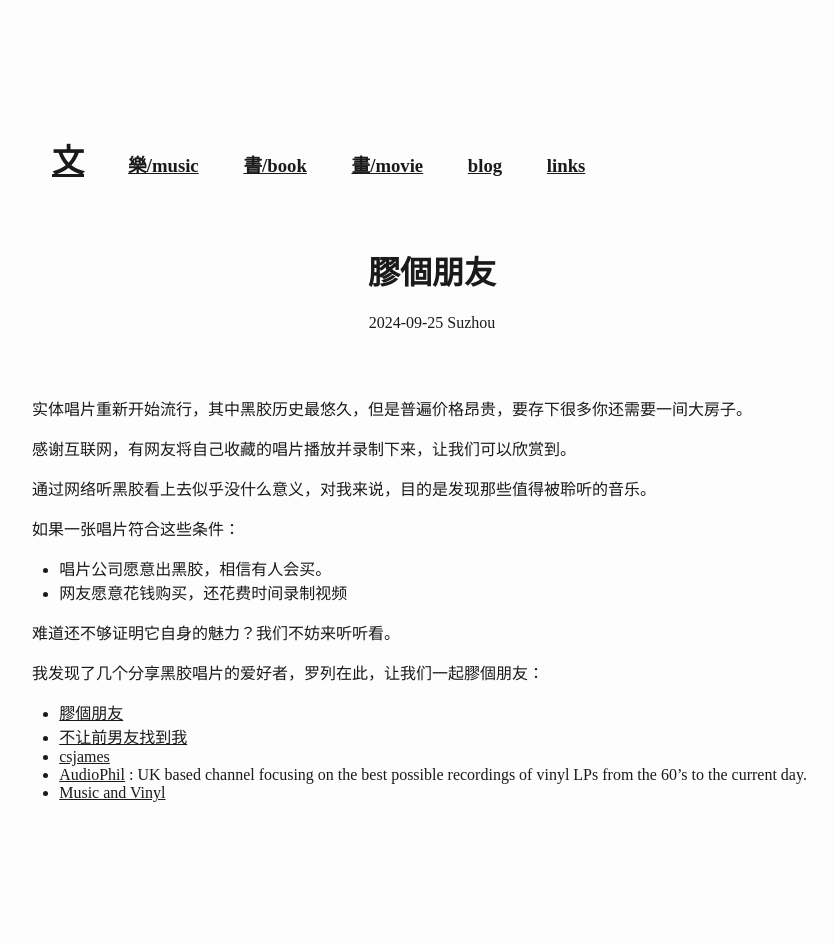
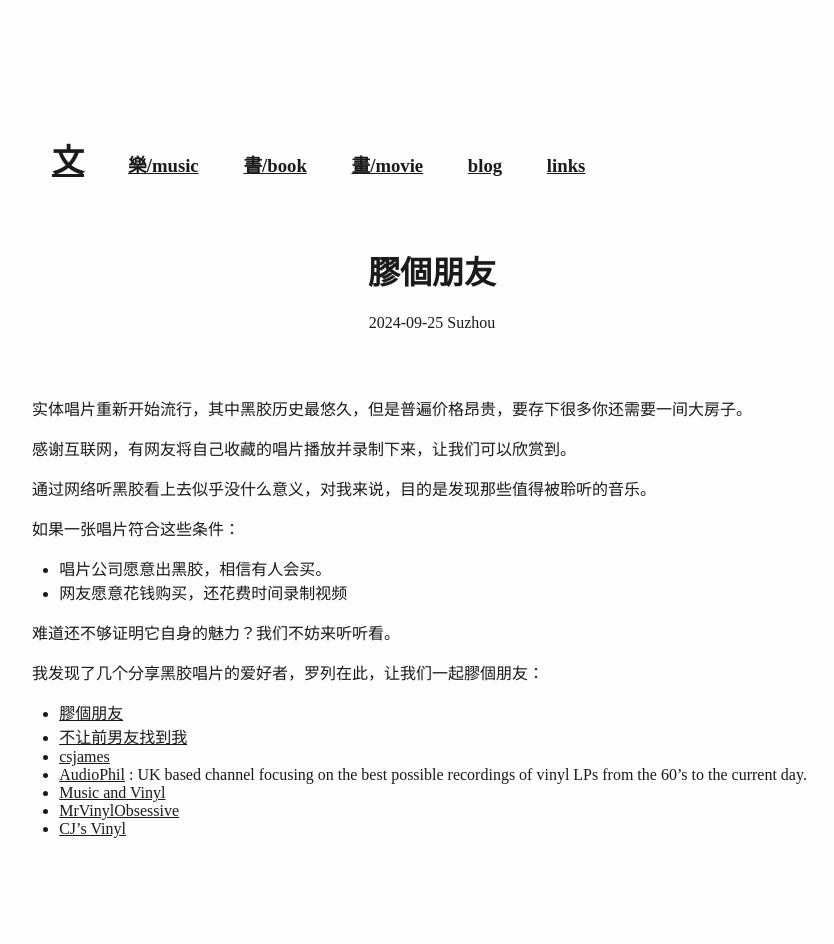
Before and after one commit to wangw469/wangw469.github.io, a Jekyll site: the page built from _posts/2024-09-25-listening-vinyl-records.md, in a window 1280 px wide. Shown: the whole page, without its empty margins (58-892 px from the left). Built offline with Jekyll 4.4.1, drawn with Linux system fonts in a browser that asks for light colours; before the commit the page ends 908 px from its top, so only the background shows below that.

Commit message:
Update 2024-09-25-listening-vinyl-records.md

```diff
--- a/_posts/2024-09-25-listening-vinyl-records.md
+++ b/_posts/2024-09-25-listening-vinyl-records.md
@@ -25,3 +25,5 @@ date: 2024-09-25
 * [csjames](https://space.bilibili.com/279219712)
 * [AudioPhil](https://www.youtube.com/@AudioPhil1/videos) : UK based channel focusing on the best possible recordings of vinyl LPs from the 60's to the current day.
 * [Music and Vinyl](https://musicandvinyl.blogspot.com/?view=flipcard)
+* [MrVinylObsessive](https://www.youtube.com/@MrVinylObsessive)
+* [CJ's Vinyl](https://www.youtube.com/@cjsvinyl/videos)
```
